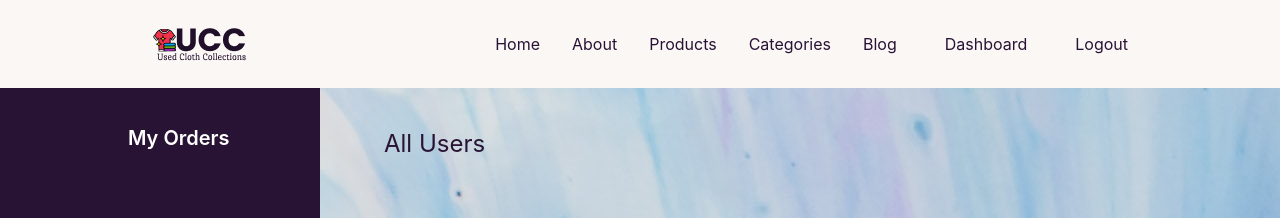
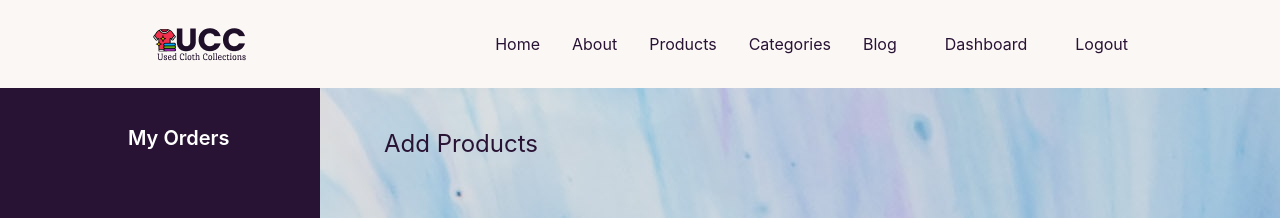
Before and after one commit to Upoma218/used-cloth-collections, a React (Create React App) app: page /dashboard/addProducts in a window 1280 px wide. Shown: the top 218 px of the page. Built offline with nearby package versions, Linux system fonts and the light colour scheme; no server answers; sample sign-in values are in the browser's storage.

Commit message:
Add products added

```diff
--- a/src/Pages/Dashboard/AddProducts/AddProducts.js
+++ b/src/Pages/Dashboard/AddProducts/AddProducts.js
@@ -3,7 +3,7 @@
 const AddProducts = () => {
     return (
         <div>
-            <h1 className='text-2xl mb-6'>All Users</h1>
+            <h1 className='text-2xl mb-6'>Add Products</h1>
         </div>
     );
 };
```
